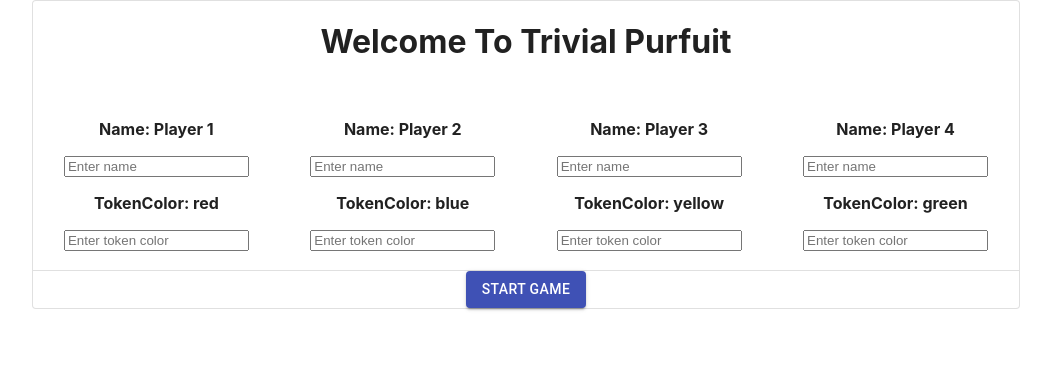
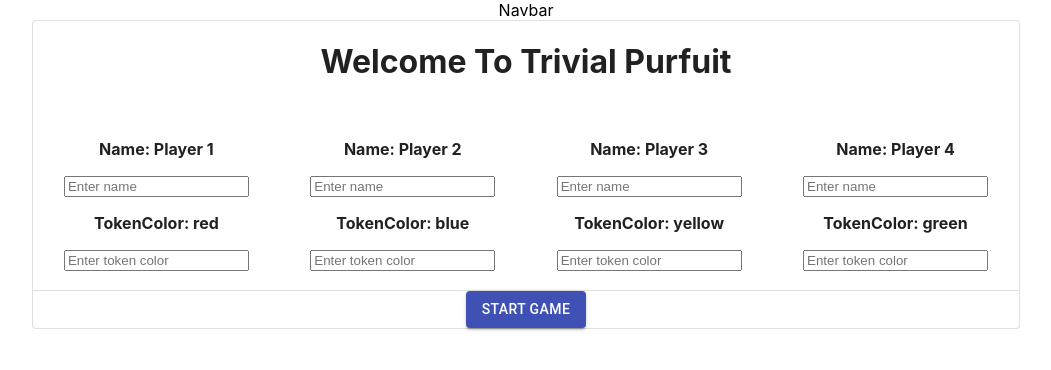
Before and after one commit to GuardiansOfTheCode/trivial-purfuit, a React (Create React App) app in the folder app/: page / in a window 1280 px wide. Shown: the top 370 px of the page, without its empty margins (114-1165 px from the left). Built offline with nearby package versions, Linux system fonts and the light colour scheme.

Commit message:
Moved GameBoard to containers, removed useEffect calls

```diff
--- a/app/src/components/Players/Players.tsx
+++ b/app/src/components/Players/Players.tsx
@@ -5,7 +5,6 @@ import Player from './Player/Player';
 import propTypes from 'prop-types';
 
 const Players = (props: any) => {
-    useEffect(() => console.log(`[Players] props: ${JSON.stringify(props)}`));
     return (
         <Grid className="Players"
               container
--- a/app/src/components/StartScreen/StartScreen.tsx
+++ b/app/src/components/StartScreen/StartScreen.tsx
@@ -5,7 +5,6 @@ import Players from '../Players/Players';
 import propTypes from 'prop-types';
 
 const StartScreen = (props: any) => {
-    useEffect(() => console.log(`[StartScreen] props: ${JSON.stringify(props)}`));
     return (
         <Paper className="StartScreen"
                variant="outlined">
--- a/app/src/components/GameBoard/Token/Token.tsx
+++ b/app/src/components/Token/Token.tsx
@@ -1,7 +1,6 @@
 import React, {useEffect} from 'react';
 
 const Token = (props: any) => {
-    useEffect(() => console.log(`[Token] props: ${JSON.stringify(props)}`));
     return (
         <div>
             Token
--- a/app/src/containers/App/App.tsx
+++ b/app/src/containers/App/App.tsx
@@ -1,8 +1,9 @@
 import React, {useState} from 'react';
 import {Container} from "@material-ui/core";
 import './App.css';
+import Layout from '../../components/Layout/Layout';
 import StartScreen from '../../components/StartScreen/StartScreen';
-import GameBoard from '../../components/GameBoard/GameBoard';
+import GameBoard from '../GameBoard/GameBoard';
 import {DEFAULT_PLAYERS, DEFAULT_GAME_BOARD} from "../../common/models/states/DefaultStates"
 
 const App = () => {
@@ -29,7 +30,9 @@ const App = () => {
                    clicked={() => toggleShowStartScreenHandler()}/>;
     return (
         <Container className="App">
-            {page}
+            <Layout>
+                {page}
+            </Layout>
         </Container>
     );
 }
--- a/app/src/components/GameBoard/GameBoard.tsx
+++ b/app/src/containers/GameBoard/GameBoard.tsx
@@ -3,7 +3,6 @@ import {Button, Grid, Paper} from "@material-ui/core";
 import propTypes from 'prop-types';
 
 const GameBoard = (props: any) => {
-    useEffect(() => console.log(`[GameBoard] props: ${JSON.stringify(props)}`));
     return (
         <Paper>
             <Grid>
--- a/app/src/hoc/Aux.tsx
+++ b/app/src/hoc/Aux.tsx
@@ -1,3 +1,3 @@
-const Aux = (props) => props.children;
+const Aux = (props: any) => props.children;
 
 export default Aux;
```
